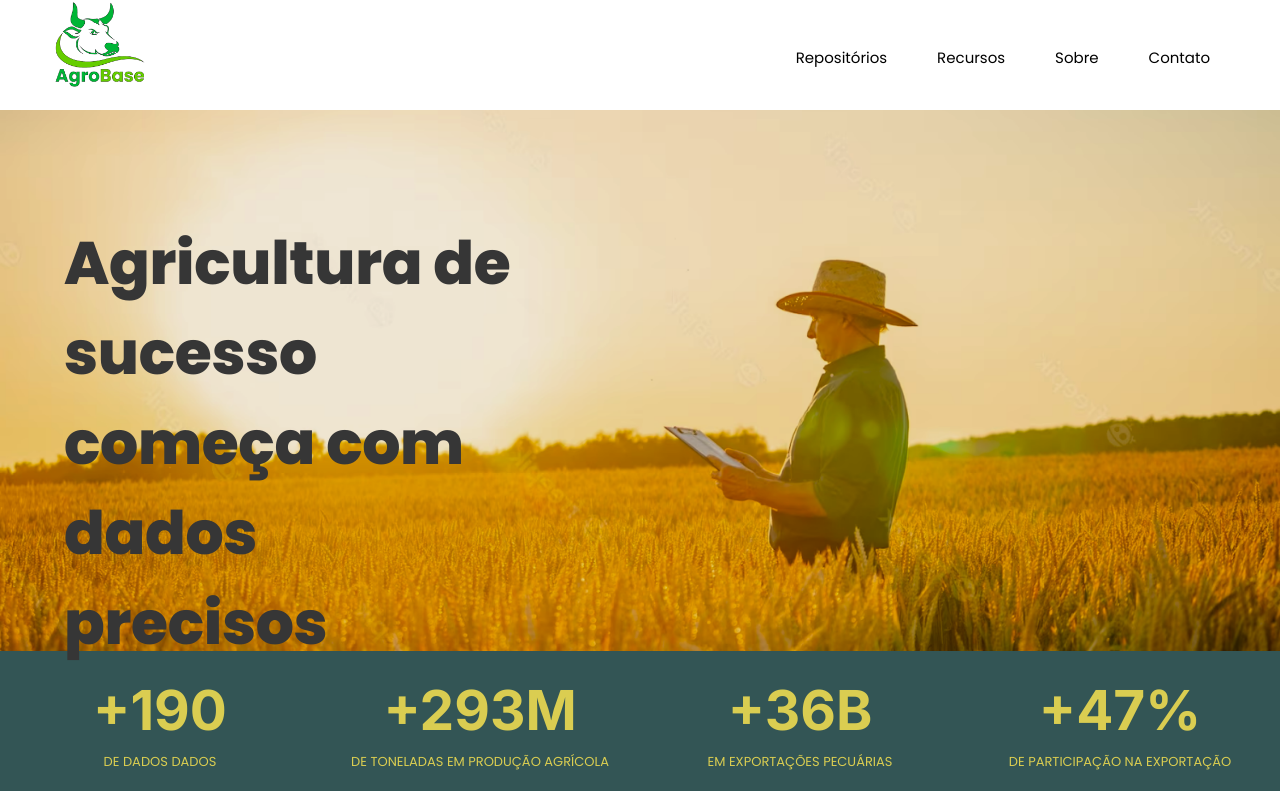
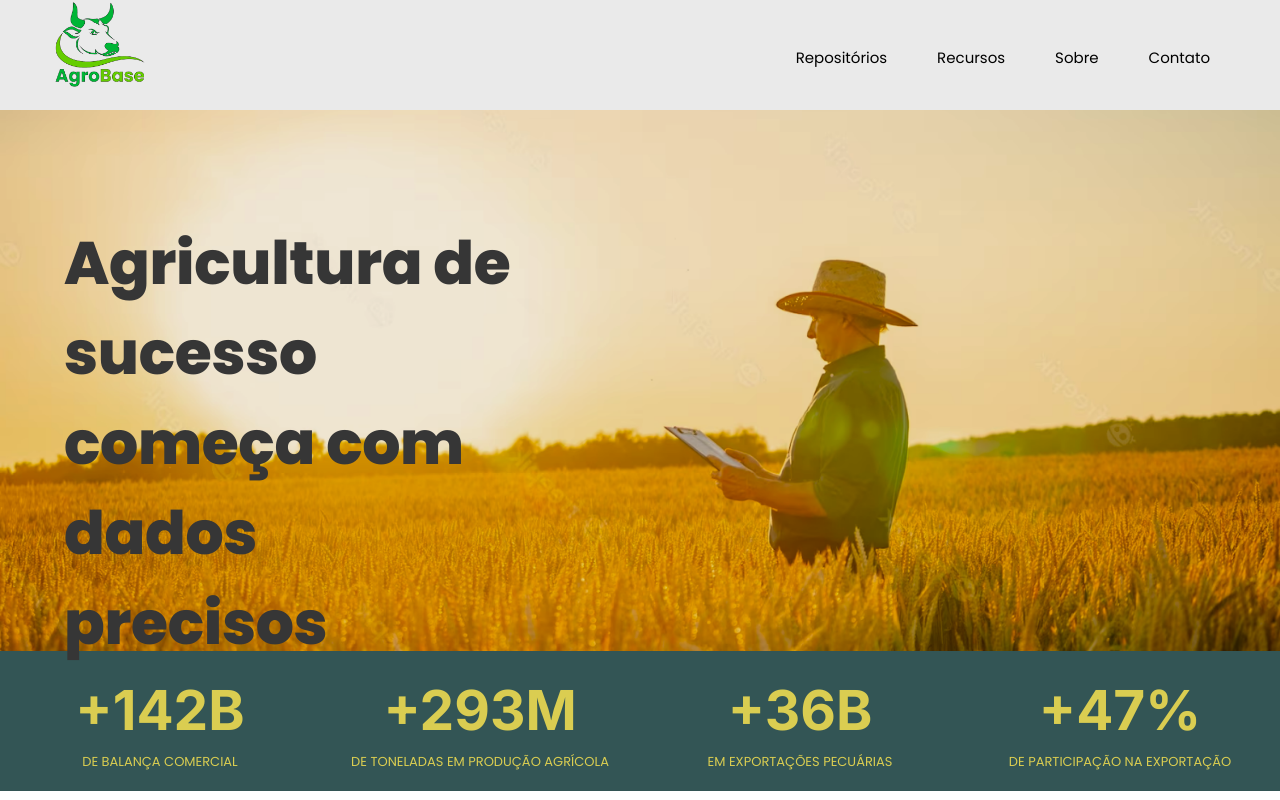
Before and after one commit to fga-eps-mds/2023.1-DAB, an Angular app in the folder frontend/: page / in a window 1280 px wide. Shown: the top 800 px of the page. Built offline with nearby package versions, Linux system fonts and the light colour scheme.

Commit message:
fix bgcolor header

```diff
--- a/frontend/src/app/components/header/header.component.scss
+++ b/frontend/src/app/components/header/header.component.scss
@@ -22,7 +22,7 @@ header{
     width: 100%;
     height: 110px;
     //position: absolute;
-    //background-color: #EAEAEA;
+    background-color: #EAEAEA;
     z-index: 1;
 }
 
--- a/frontend/src/app/pages/home-page/home-page.component.html
+++ b/frontend/src/app/pages/home-page/home-page.component.html
@@ -6,8 +6,8 @@
 
 <div class="green-bar">
   <div class="data-item">
-    <span id="data-item1">+{{ dataItems[0] }}</span>
-      <p class="data-text-item">DE DADOS DADOS</p>
+    <span id="data-item1">+{{ dataItems[0] }}B</span>
+      <p class="data-text-item">DE BALANÇA COMERCIAL</p>
   </div>
   <div class="data-item">
     <span id="data-item2">+{{ dataItems[1] }}M</span>
--- a/frontend/src/app/pages/home-page/home-page.component.ts
+++ b/frontend/src/app/pages/home-page/home-page.component.ts
@@ -13,7 +13,7 @@ export class HomePageComponent implements OnInit {
   }
 
   updateDataItems() {
-    const finalValues = [190, 293, 36, 47]; // Valores finais desejados
+    const finalValues = [142, 293, 36, 47]; // Valores finais desejados
 
     finalValues.forEach((value, index) => {
 
```
